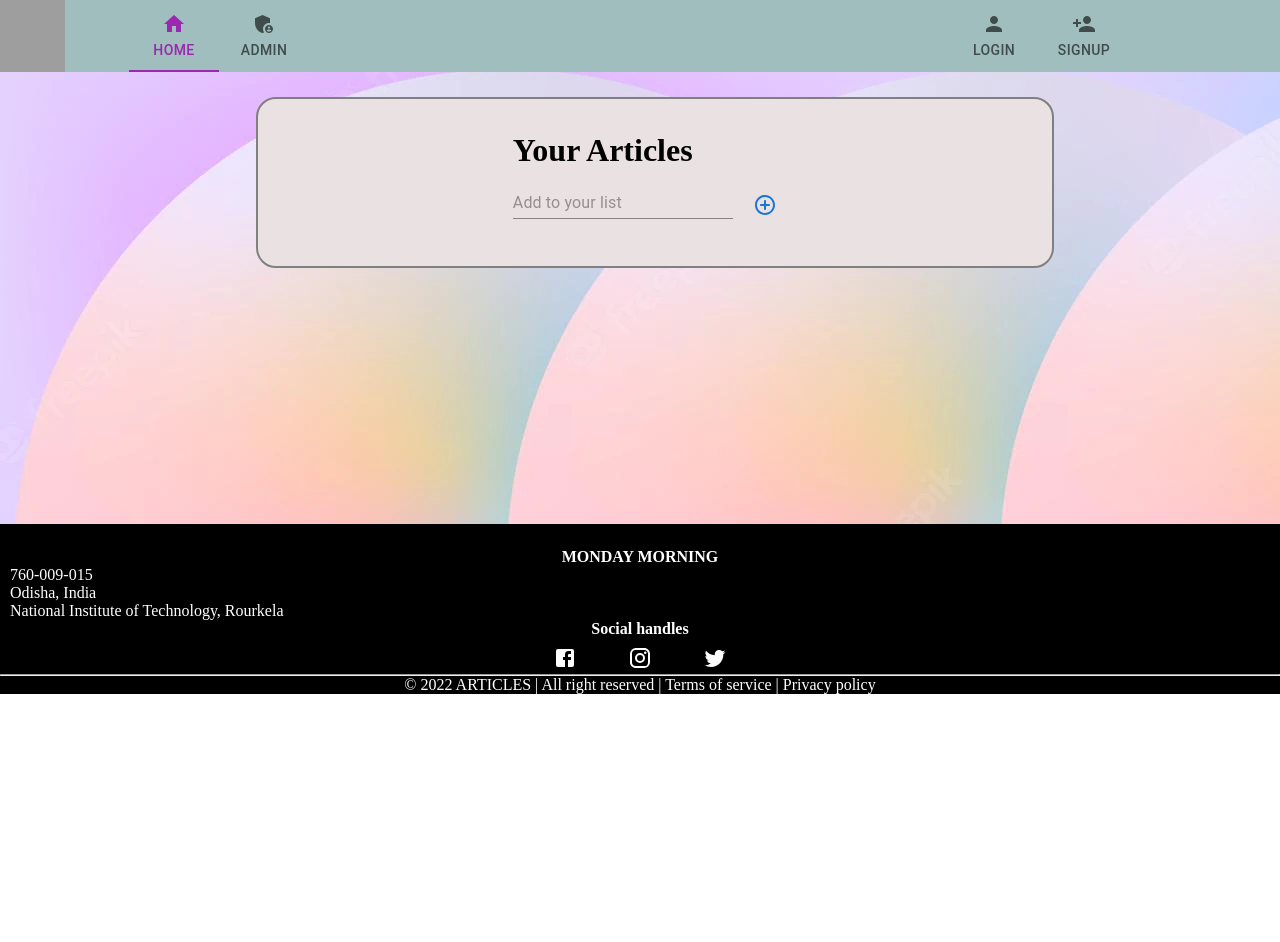
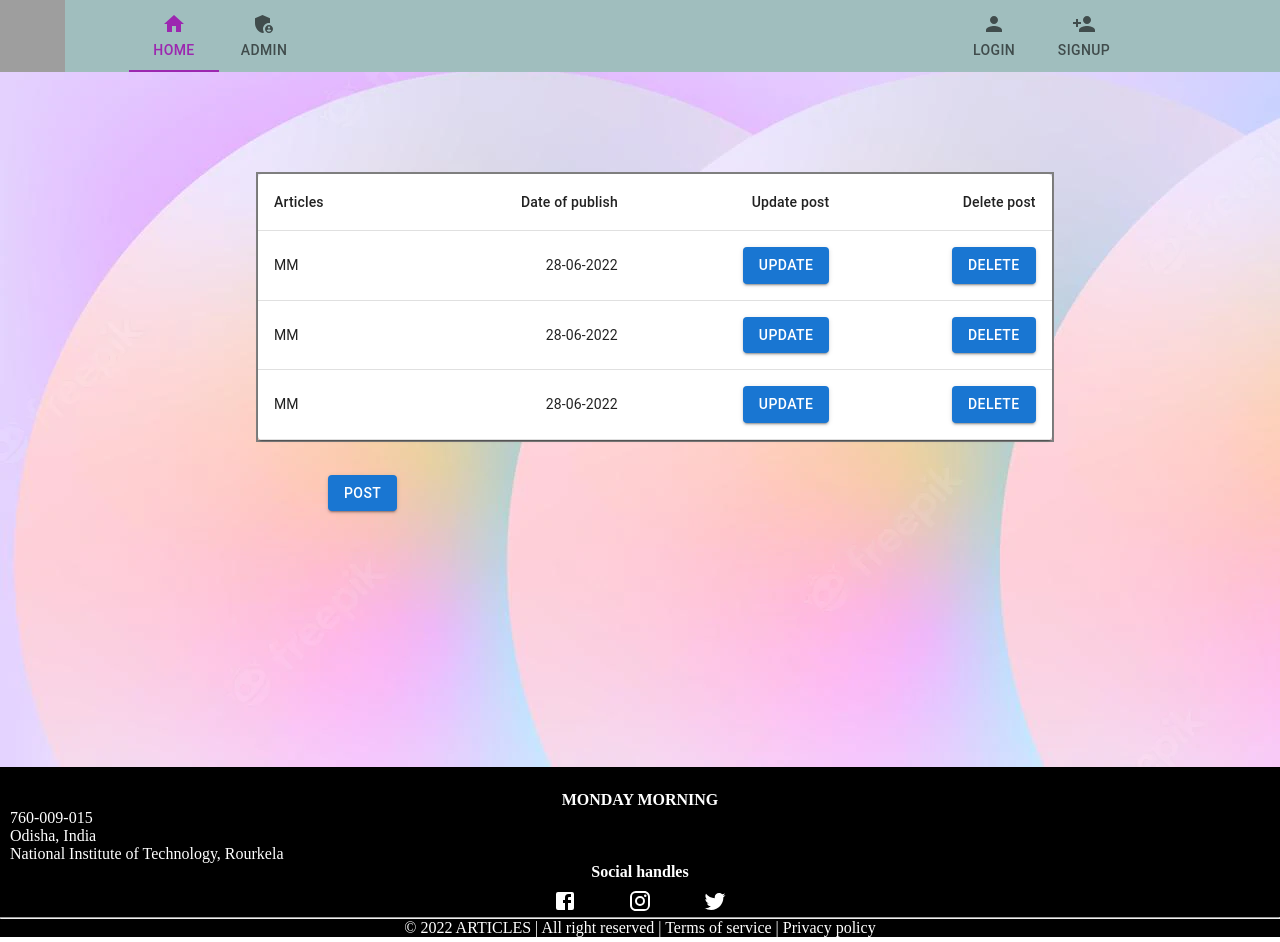
Before and after one commit to anish-patro/MM-SummerTask-2022-Web, a React (Create React App) app: page /Admin in a window 1280 px wide. Before the commit the page ends 800 px from the top, so only its background shows below. Built offline with nearby package versions, Linux system fonts and the light colour scheme; grey boxes are pictures that could not be loaded.

Commit message:
Admin tab updated

```diff
--- a/src/Admin.js
+++ b/src/Admin.js
@@ -1,41 +1,58 @@
+import * as React from 'react';
+import Table from '@mui/material/Table';
+import TableBody from '@mui/material/TableBody';
+import TableCell from '@mui/material/TableCell';
+import TableContainer from '@mui/material/TableContainer';
+import TableHead from '@mui/material/TableHead';
+import TableRow from '@mui/material/TableRow';
+import Paper from '@mui/material/Paper';
+import './App.css';
+import { Button } from '@mui/material';
+function createData(name, date) {
+  return { name, date };
+}
 
-import React from "react";
-import Button from '@mui/material/Button';
-import AddCircleOutlineRoundedIcon from '@mui/icons-material/AddCircleOutlineRounded';
-import TextField from '@mui/material/TextField';
-import ListCom from "./ListCom";
-import { useState } from "react";
- const Admin=()=>{
-     const[item,setItem]=useState("");
-     const[newitem,setNewItem]=useState([]);
-     const itemEvent=(event)=>{
-         setItem(event.target.value);
-     };
-     const listOfItems=()=>{
-         setNewItem((prevValue)=>{
-             return[...prevValue,item];
-         });
-         setItem("");
-     };
-   return(
-   <>
-    <div className="main_div">
-      <div className="center_div">
-          <br />
-          <h1>Your Articles</h1> <br />
-          <TextField id="standard-basic" placeholder="Add to your list" value={item} onChange={itemEvent} variant="standard" />
-          <Button className="newBtn" onClick={listOfItems}>< AddCircleOutlineRoundedIcon/></Button>
-          <br />
-          <ol>
-              {newitem.map((val,index)=>{
-                  return <ListCom key={index} text={val}/>;
-              })}
+const rows = [
+  createData('MM', "28-06-2022"),
+  createData('MM',"28-06-2022" ),
+  createData('MM', "28-06-2022"),
+];
 
-              </ol><br /></div>
+export default function AcccessibleTable() {
+  return (
+    <>
+    <div className="Admin">
+    <TableContainer component={Paper}>
+      <Table sx={{ minWidth: 650 }} aria-label="caption table">
+
+        <TableHead>
+          <TableRow>
+            <TableCell>Articles</TableCell>
+            <TableCell align="right">Date of publish</TableCell>
+            <TableCell align="right">Update post</TableCell>
+            <TableCell align="right">Delete post</TableCell>
+
+          </TableRow>
+        </TableHead>
+        <TableBody>
+          {rows.map((row) => (
+            <TableRow key={row.name}>
+              <TableCell component="th" scope="row">
+                {row.name}
+              </TableCell>
+              <TableCell align="right">{row.date}</TableCell>
+              <TableCell align='right'>
+                <Button variant='contained'>update</Button> </TableCell>
+                <TableCell align="right"> <Button variant='contained'>Delete</Button>
+              </TableCell>
+            </TableRow>
+          ))}
+        </TableBody>
+      </Table>
+    </TableContainer>
+
     </div>
-
-
-   </>
-   )
- }
- export default Admin;
+    <div className="Addpost">
+    <Button variant='contained'>Post</Button> </div></>
+  );
+}
--- a/src/App.css
+++ b/src/App.css
@@ -41,6 +41,10 @@
     transform: rotate(360deg);
   }
 }
+.logo{
+  width: 65px;
+}
+
 .Content{
   display: flex;
   flex-direction: column;
@@ -264,3 +268,18 @@ border-radius: 2px;
   margin-top: 2%;
   padding: 10px;
 }
+
+.Admin{
+  display: flex;
+    justify-content: center;
+    margin-top: 100px;
+    border: 2px solid gray;
+    width: 62vw;
+    margin-left: 20%;
+    border-radius: 0px;
+    padding-top: 0px;
+}
+.Addpost{
+  margin-top: 33px;
+  margin-left: 41vh;
+}
--- a/src/Header.css
+++ /dev/null
@@ -1,3 +0,0 @@
-.logo{
-    width: 65px;
-}
--- a/src/Header.js
+++ b/src/Header.js
@@ -4,7 +4,6 @@ import Tab from '@mui/material/Tab';
 import Box from '@mui/material/Box';
 import logo from "./article_logo.png";
 import {Link} from "react-router-dom";
-import "./Header.css";
 import './App.css';
 import HomeIcon from "@mui/icons-material/Home";
 import AdminPanelSettingsIcon from '@mui/icons-material/AdminPanelSettings';
--- a/src/ListCom.js
+++ /dev/null
@@ -1,20 +0,0 @@
-import React,{useState} from "react";
-import DeleteIcon from '@mui/icons-material/Delete';
-const ListCom=(props)=>{
-    const[line,setLine]=useState(false);
-    const cutIt=()=>{
-        setLine(true);
-
-    };
-    return(
-        <div className="todo_style">
-            <span onClick={cutIt}>
-                <DeleteIcon className="deleteIcon"/>
-            </span>
-            <li style={{textDecoration:line?"line-through":"none"}}>
-                {props.text}
-            </li>
-        </div>
-    );
-};
-export default ListCom;
```
